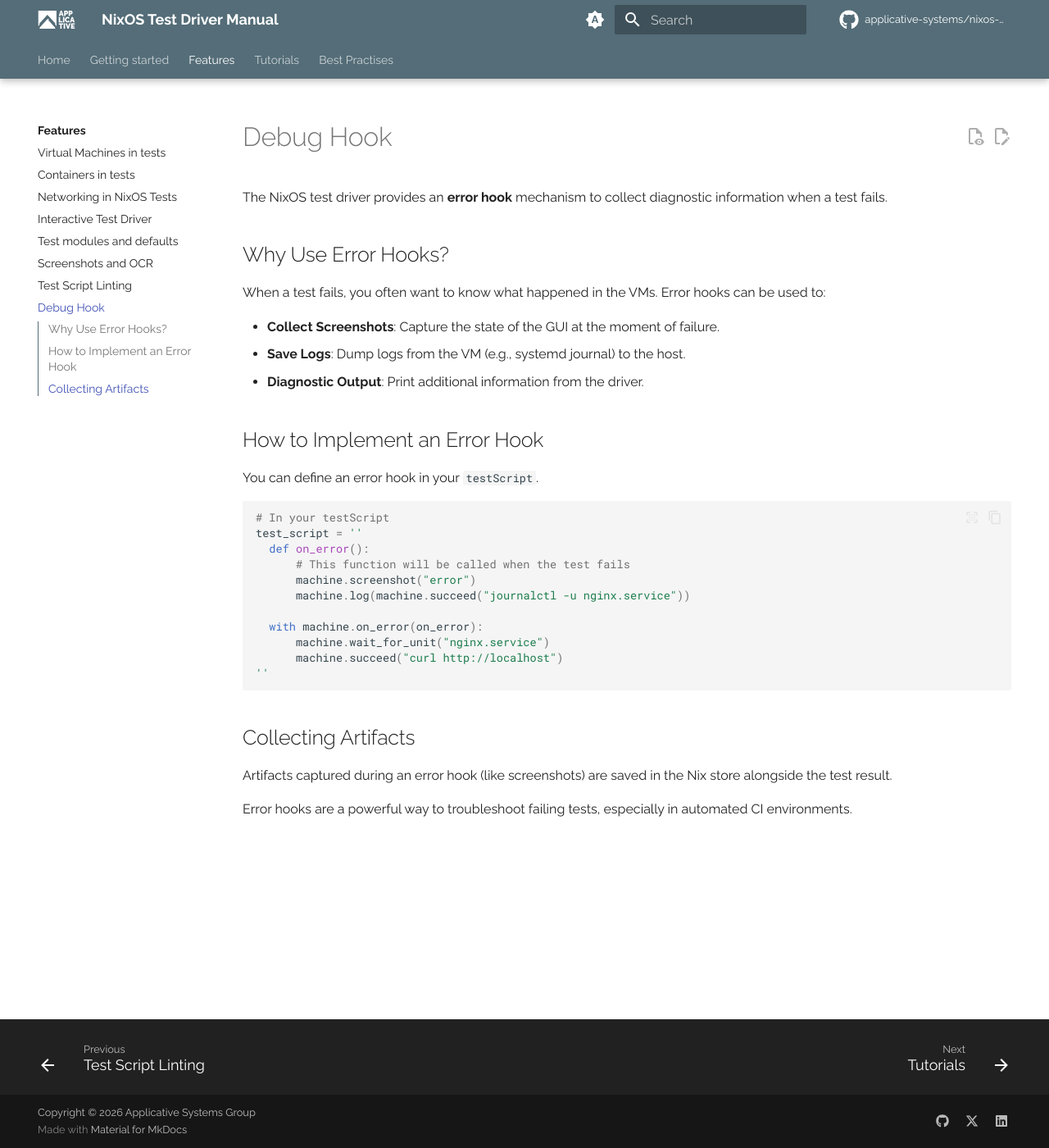
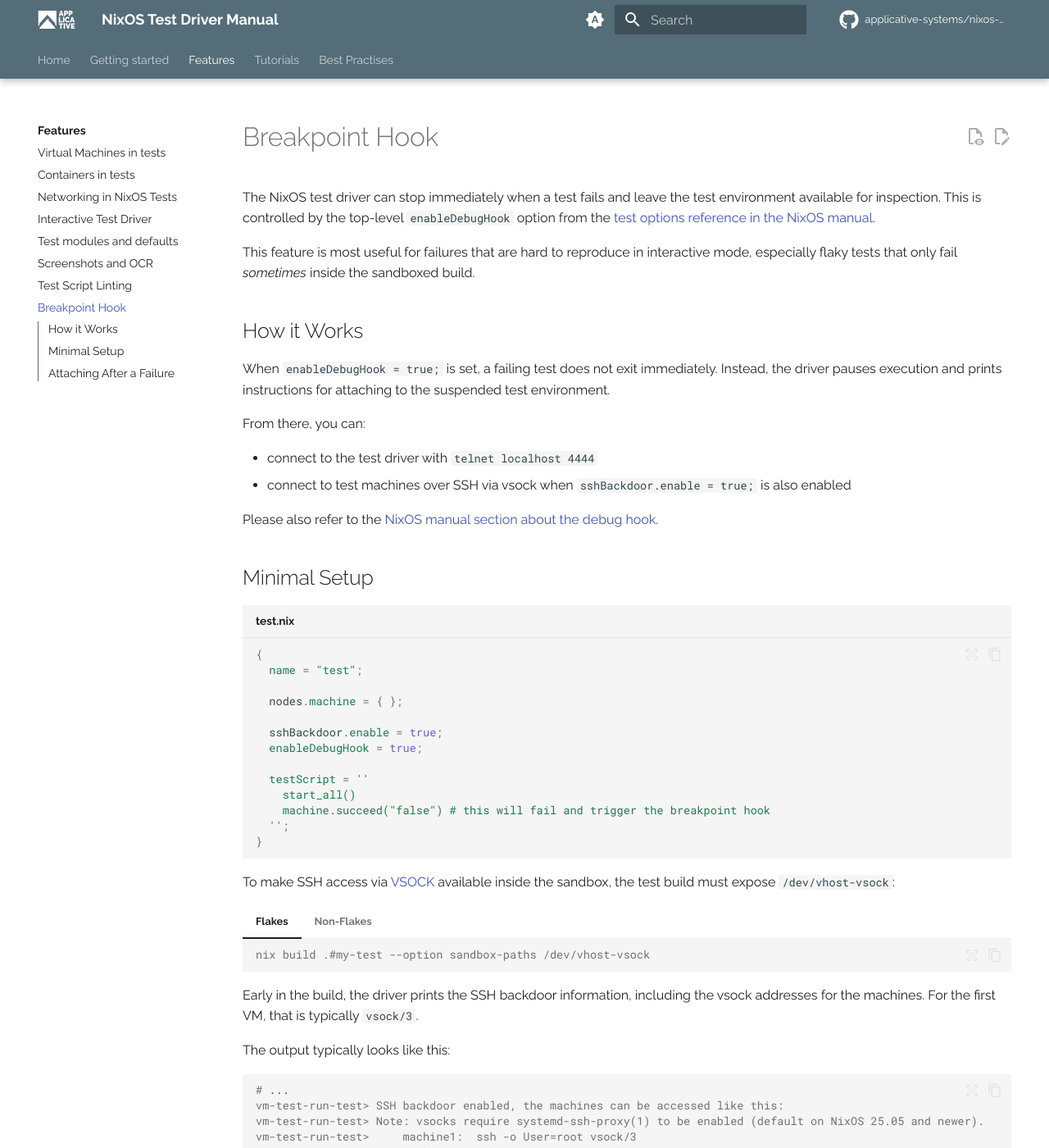
Before and after one commit to applicative-systems/nixos-test-driver-manual, an MkDocs documentation site: the page built from docs/features/error-hook.md, in a window 1280 px wide and 1400 px high. Shown: the whole window at 82% size. Built offline with MkDocs 1.6.1 and Material for MkDocs 9.7.7, drawn with Linux system fonts in a browser that asks for light colours; comment, search, counter and statistics services are not loaded; some of the changed text lies outside the part shown.

Commit message:
describe debug hook

````diff
--- a/docs/features/error-hook.md
+++ b/docs/features/error-hook.md
@@ -1,35 +1,97 @@
-# Debug Hook
+# Breakpoint Hook
 
-The NixOS test driver provides an **error hook** mechanism to collect diagnostic information when a test fails.
+The NixOS test driver can stop immediately when a test fails and leave the test environment available for inspection.
+This is controlled by the top-level `enableDebugHook` option from the [test options reference in the NixOS manual](https://nixos.org/manual/nixos/stable/#sec-test-options-reference).
 
-## Why Use Error Hooks?
+This feature is most useful for failures that are hard to reproduce in interactive mode, especially flaky tests that only fail _sometimes_ inside the sandboxed build.
 
-When a test fails, you often want to know what happened in the VMs. Error hooks can be used to:
+## How it Works
 
-- **Collect Screenshots**: Capture the state of the GUI at the moment of failure.
-- **Save Logs**: Dump logs from the VM (e.g., systemd journal) to the host.
-- **Diagnostic Output**: Print additional information from the driver.
+When `enableDebugHook = true;` is set, a failing test does not exit immediately.
+Instead, the driver pauses execution and prints instructions for attaching to the suspended test environment.
 
-## How to Implement an Error Hook
+From there, you can:
 
-You can define an error hook in your `testScript`.
+- connect to the test driver with `telnet localhost 4444`
+- connect to test machines over SSH via vsock when `sshBackdoor.enable = true;` is also enabled
 
-```python
-# In your testScript
-test_script = ''
-  def on_error():
-      # This function will be called when the test fails
-      machine.screenshot("error")
-      machine.log(machine.succeed("journalctl -u nginx.service"))
+Please also refer to the [NixOS manual section about the debug hook](https://nixos.org/manual/nixos/stable/#sec-test-sandbox-breakpoint).
 
-  with machine.on_error(on_error):
-      machine.wait_for_unit("nginx.service")
-      machine.succeed("curl http://localhost")
-''
+## Minimal Setup
+
+```nix title="test.nix"
+{
+  name = "test";
+
+  nodes.machine = { };
+
+  sshBackdoor.enable = true;
+  enableDebugHook = true;
+
+  testScript = ''
+    start_all()
+    machine.succeed("false") # this will fail and trigger the breakpoint hook
+  '';
+}
 ```
 
-## Collecting Artifacts
+To make SSH access via [VSOCK](https://man7.org/linux/man-pages/man7/vsock.7.html) available inside the sandbox, the test build must expose `/dev/vhost-vsock`:
 
-Artifacts captured during an error hook (like screenshots) are saved in the Nix store alongside the test result.
+=== "Flakes"
 
-Error hooks are a powerful way to troubleshoot failing tests, especially in automated CI environments.
+    ```console
+    nix build .#my-test --option sandbox-paths /dev/vhost-vsock
+    ```
+
+=== "Non-Flakes"
+
+    ```console
+    nix-build run-test.nix --option sandbox-paths /dev/vhost-vsock
+    ```
+
+Early in the build, the driver prints the SSH backdoor information, including the vsock addresses for the machines.
+For the first VM, that is typically `vsock/3`.
+
+The output typically looks like this:
+
+```console
+# ...
+vm-test-run-test> SSH backdoor enabled, the machines can be accessed like this:
+vm-test-run-test> Note: vsocks require systemd-ssh-proxy(1) to be enabled (default on NixOS 25.05 and newer).
+vm-test-run-test>     machine1:  ssh -o User=root vsock/3
+vm-test-run-test>     machine2:  ssh -o User=root vsock/4
+# ...
+```
+
+## Attaching After a Failure
+
+After the failure, the test output includes an `attach` command for entering the sandbox shell.
+It typically looks like this:
+
+```console
+vm-test-run-test> machine: must succeed: false
+vm-test-run-test> !!! Traceback (most recent call last):
+vm-test-run-test> !!!   File "<string>", line 13, in <module>
+vm-test-run-test> !!!     machine.succeed("false")
+vm-test-run-test> !!!
+vm-test-run-test> !!! RequestedAssertionFailed: command `false` unexpectedly failed
+vm-test-run-test> !!! Breakpoint reached, run 'sudo /nix/store/ksr4kryl9jl2rmgyhjw9bn2divr3s2d5-attach/bin/attach 3766386'
+```
+
+Once attached, you can connect to the VM with the generated SSH configuration:
+
+```console
+ssh -F ./ssh_config root@vsock/3
+```
+
+You can also connect to the paused test driver with:
+
+```console
+telnet 127.0.0.1 4444
+```
+
+That is especially useful when you want to inspect the current driver state or step through the script with `pdb` after an explicit `debug.breakpoint()`.
+
+!!! note "`sshBackdoor.enable` is intended for debugging and provides unauthenticated access to the VMs."
+!!! note "The SSH backdoor is typically paired with the interactive driver, but it can also be used together with `enableDebugHook` for sandboxed failures."
+!!! note "Avoid relying on `globalTimeout` while using the breakpoint hook, because the timeout may terminate the paused test before you can inspect it."
````
